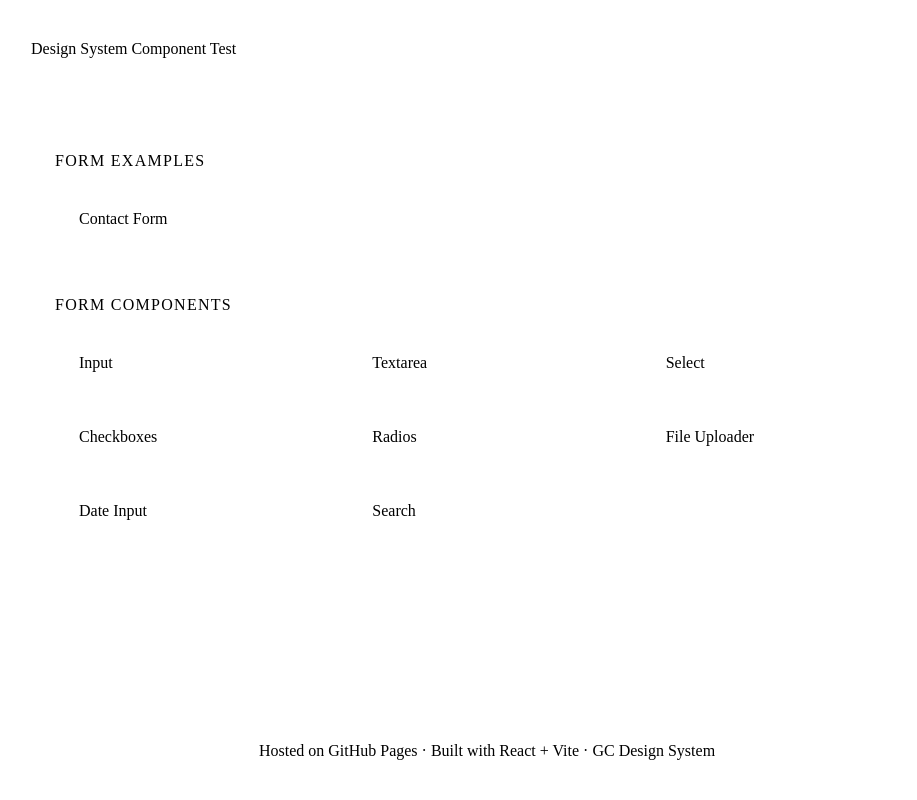
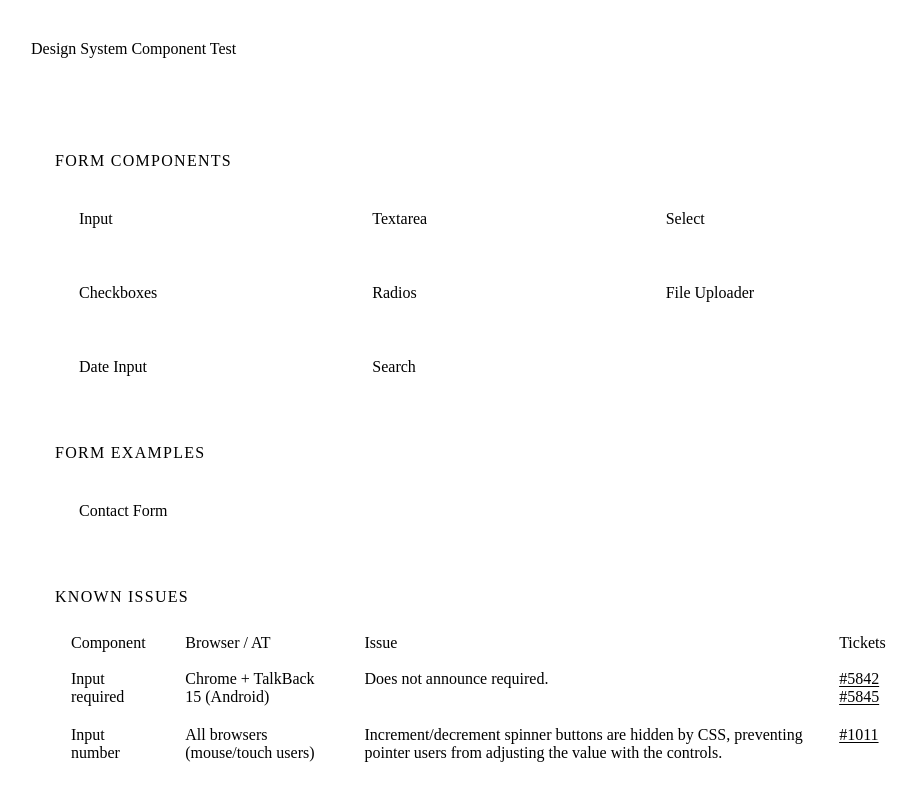
Before and after one commit to thiessenp-cds/design-system-test, a React (Vite) app: page / in a window 1280 px wide. Shown: the top 800 px of the page, without its empty margins (153-1070 px from the left). Built offline with nearby package versions, Linux system fonts and the light colour scheme.

Commit message:
Move known issues to make page

```diff
--- a/src/App.css
+++ b/src/App.css
@@ -102,3 +102,40 @@ a.component-card:hover {
   color: var(--gcds-text-secondary);
   border-top: var(--gcds-border-width-sm) solid var(--gcds-border-default);
 }
+
+/* ── Known Issues Table ──────────────────────────────── */
+.known-issues-wrapper {
+  border: var(--gcds-border-width-sm) solid var(--gcds-border-default);
+  border-radius: var(--gcds-border-radius-md);
+  overflow: hidden;
+}
+
+.known-issues-table {
+  width: 100%;
+  border-collapse: collapse;
+  font: var(--gcds-font-text-small);
+}
+
+.known-issues-table th {
+  text-align: left;
+  padding: 0.5rem 1rem;
+  font-weight: var(--gcds-font-weights-semibold);
+  color: var(--gcds-text-secondary);
+  background: var(--gcds-bg-light);
+  border-bottom: var(--gcds-border-width-sm) solid var(--gcds-border-default);
+}
+
+.known-issues-table td {
+  padding: 0.625rem 1rem;
+  color: var(--gcds-text-primary);
+  vertical-align: top;
+  border-bottom: var(--gcds-border-width-sm) solid var(--gcds-border-default);
+}
+
+.known-issues-table tr:last-child td {
+  border-bottom: 0;
+}
+
+.known-issues-table a {
+  color: var(--gcds-text-primary);
+}
--- a/src/App.jsx
+++ b/src/App.jsx
@@ -40,17 +40,54 @@ function HomePage() {
 
       <main className="main">
         <section className="section">
+          <h2 className="section__heading">Form Components</h2>
+          <div className="component-grid">
+            {components.map((c) => (
+              <ComponentCard key={c.name} name={c.name} path={c.path} />
+            ))}
+          </div>
+        </section>
+
+        <section className="section">
           <h2 className="section__heading">Form Examples</h2>
           <div className="component-grid">
             <ComponentCard key={"Contact Form"} name={"Contact Form"} path={"complete-form"} />
           </div>
         </section>
+
         <section className="section">
-          <h2 className="section__heading">Form Components</h2>
-          <div className="component-grid">
-            {components.map((c) => (
-              <ComponentCard key={c.name} name={c.name} path={c.path} />
-            ))}
+          <h2 className="section__heading">Known Issues</h2>
+          <div className="known-issues-wrapper">
+            <table className="known-issues-table">
+              <thead>
+                <tr>
+                  <th>Component</th>
+                  <th>Browser / AT</th>
+                  <th>Issue</th>
+                  <th>Tickets</th>
+                </tr>
+              </thead>
+              <tbody>
+                <tr>
+                  <td>Input required</td>
+                  <td>Chrome + TalkBack 15 (Android)</td>
+                  <td>Does not announce required.</td>
+                  <td>
+                    <a href="https://github.com/cds-snc/platform-forms-client/issues/5842" target="_blank" rel="noreferrer">#5842</a>
+                    {' '}
+                    <a href="https://github.com/cds-snc/platform-forms-client/issues/5845" target="_blank" rel="noreferrer">#5845</a>
+                  </td>
+                </tr>
+                <tr>
+                  <td>Input number</td>
+                  <td>All browsers (mouse/touch users)</td>
+                  <td>Increment/decrement spinner buttons are hidden by CSS, preventing pointer users from adjusting the value with the controls.</td>
+                  <td>
+                    <a href="https://github.com/cds-snc/gcds-components/issues/1011" target="_blank" rel="noreferrer">#1011</a>
+                  </td>
+                </tr>
+              </tbody>
+            </table>
           </div>
         </section>
       </main>
--- a/src/pages/CheckboxesPage.jsx
+++ b/src/pages/CheckboxesPage.jsx
@@ -1,7 +1,6 @@
 import { useState } from 'react'
 import { GcdsCheckboxes } from '@gcds-core/components-react'
 import { Link } from 'react-router-dom'
-import IssueTable from '../components/IssueTable'
 import '../styles/page.css'
 
 const colourOptions = [
@@ -56,7 +55,6 @@ export default function CheckboxesPage() {
                 </p>
               )}
             </div>
-            <IssueTable issues={[]} />
           </div>
         </section>
 
@@ -78,7 +76,6 @@ export default function CheckboxesPage() {
                 </p>
               )}
             </div>
-            <IssueTable issues={[]} />
           </div>
         </section>
 
@@ -95,7 +92,6 @@ export default function CheckboxesPage() {
                 ])}
               />
             </div>
-            <IssueTable issues={[]} />
           </div>
         </section>
 
@@ -111,7 +107,6 @@ export default function CheckboxesPage() {
                 required
               />
             </div>
-            <IssueTable issues={[]} />
           </div>
         </section>
 
@@ -127,7 +122,6 @@ export default function CheckboxesPage() {
                 disabled
               />
             </div>
-            <IssueTable issues={[]} />
           </div>
         </section>
 
@@ -143,7 +137,6 @@ export default function CheckboxesPage() {
                 errorMessage="Select at least one colour to continue."
               />
             </div>
-            <IssueTable issues={[]} />
           </div>
         </section>
 
--- a/src/pages/DateInputPage.jsx
+++ b/src/pages/DateInputPage.jsx
@@ -1,7 +1,6 @@
 import { useState } from 'react'
 import { GcdsDateInput } from '@gcds-core/components-react'
 import { Link } from 'react-router-dom'
-import IssueTable from '../components/IssueTable'
 import '../styles/page.css'
 
 export default function DateInputPage() {
@@ -35,7 +34,6 @@ export default function DateInputPage() {
                 <p className="example__value">Value: <code>{dateValue}</code></p>
               )}
             </div>
-            <IssueTable issues={[]} />
           </div>
         </section>
 
@@ -54,7 +52,6 @@ export default function DateInputPage() {
                 <p className="example__value">Value: <code>{compactValue}</code></p>
               )}
             </div>
-            <IssueTable issues={[]} />
           </div>
         </section>
 
@@ -70,7 +67,6 @@ export default function DateInputPage() {
                 required
               />
             </div>
-            <IssueTable issues={[]} />
           </div>
         </section>
 
@@ -87,7 +83,6 @@ export default function DateInputPage() {
                 max="2026-12-31"
               />
             </div>
-            <IssueTable issues={[]} />
           </div>
         </section>
 
@@ -104,7 +99,6 @@ export default function DateInputPage() {
                 disabled
               />
             </div>
-            <IssueTable issues={[]} />
           </div>
         </section>
 
@@ -121,7 +115,6 @@ export default function DateInputPage() {
                 errorMessage="Enter your date of birth to continue."
               />
             </div>
-            <IssueTable issues={[]} />
           </div>
         </section>
 
--- a/src/pages/FileUploaderPage.jsx
+++ b/src/pages/FileUploaderPage.jsx
@@ -1,6 +1,5 @@
 import { GcdsFileUploader } from '@gcds-core/components-react'
 import { Link } from 'react-router-dom'
-import IssueTable from '../components/IssueTable'
 import '../styles/page.css'
 
 export default function FileUploaderPage() {
@@ -26,7 +25,6 @@ export default function FileUploaderPage() {
                 label="Upload a document"
               />
             </div>
-            <IssueTable issues={[]} />
           </div>
         </section>
 
@@ -42,7 +40,6 @@ export default function FileUploaderPage() {
                 required
               />
             </div>
-            <IssueTable issues={[]} />
           </div>
         </section>
 
@@ -58,7 +55,6 @@ export default function FileUploaderPage() {
                 accept="image/*"
               />
             </div>
-            <IssueTable issues={[]} />
           </div>
         </section>
 
@@ -75,7 +71,6 @@ export default function FileUploaderPage() {
                 multiple
               />
             </div>
-            <IssueTable issues={[]} />
           </div>
         </section>
 
@@ -91,7 +86,6 @@ export default function FileUploaderPage() {
                 disabled
               />
             </div>
-            <IssueTable issues={[]} />
           </div>
         </section>
 
@@ -108,7 +102,6 @@ export default function FileUploaderPage() {
                 errorMessage="You must upload a valid government-issued ID to continue."
               />
             </div>
-            <IssueTable issues={[]} />
           </div>
         </section>
 
--- a/src/pages/InputPage.jsx
+++ b/src/pages/InputPage.jsx
@@ -1,7 +1,6 @@
 import { useState } from 'react'
 import { GcdsInput } from '@gcds-core/components-react'
 import { Link } from 'react-router-dom'
-import IssueTable from '../components/IssueTable'
 import '../styles/page.css'
 
 export default function InputPage() {
@@ -39,7 +38,6 @@ export default function InputPage() {
                 <p className="example__value">Value: <code>{textValue}</code></p>
               )}
             </div>
-            <IssueTable issues={[]} />
           </div>
         </section>
 
@@ -62,16 +60,6 @@ export default function InputPage() {
                 <p className="example__value">Value: <code>{emailValue}</code></p>
               )}
             </div>
-            <IssueTable issues={[
-              {
-                combo: 'Chrome + TalkBack 15 (Android)',
-                description: 'Does not announce required.',
-                tickets: [
-                  { text: '#5842', href: 'https://github.com/cds-snc/platform-forms-client/issues/5842' },
-                  { text: '#5845', href: 'https://github.com/cds-snc/platform-forms-client/issues/5845' },
-                ],
-              },
-            ]} />
           </div>
         </section>
 
@@ -91,16 +79,6 @@ export default function InputPage() {
                 onGcdsInput={(e) => setPasswordValue(e.detail)}
               />
             </div>
-            <IssueTable issues={[
-              {
-                combo: 'Chrome + TalkBack 15 (Android)',
-                description: 'Does not announce required.',
-                tickets: [
-                  { text: '#5842', href: 'https://github.com/cds-snc/platform-forms-client/issues/5842' },
-                  { text: '#5845', href: 'https://github.com/cds-snc/platform-forms-client/issues/5845' },
-                ],
-              },
-            ]} />
           </div>
         </section>
 
@@ -121,15 +99,6 @@ export default function InputPage() {
                 onGcdsInput={(e) => setNumberValue(e.detail)}
               />
             </div>
-            <IssueTable issues={[
-              {
-                combo: 'All browsers (mouse/touch users)',
-                description: 'Increment/decrement spinner buttons are hidden by CSS, preventing pointer users from adjusting the value with the controls.',
-                tickets: [
-                  { text: '#1011', href: 'https://github.com/cds-snc/gcds-components/issues/1011' },
-                ],
-              },
-            ]} />
           </div>
         </section>
 
@@ -147,7 +116,6 @@ export default function InputPage() {
                 disabled
               />
             </div>
-            <IssueTable issues={[]} />
           </div>
         </section>
 
@@ -166,16 +134,6 @@ export default function InputPage() {
                 errorMessage="Enter a valid Canadian postal code."
               />
             </div>
-            <IssueTable issues={[
-              {
-                combo: 'Chrome + TalkBack 15 (Android)',
-                description: 'Does not announce required.',
-                tickets: [
-                  { text: '#5842', href: 'https://github.com/cds-snc/platform-forms-client/issues/5842' },
-                  { text: '#5845', href: 'https://github.com/cds-snc/platform-forms-client/issues/5845' },
-                ],
-              },
-            ]} />
           </div>
         </section>
 
--- a/src/pages/RadiosPage.jsx
+++ b/src/pages/RadiosPage.jsx
@@ -1,7 +1,6 @@
 import { useState } from 'react'
 import { GcdsRadios } from '@gcds-core/components-react'
 import { Link } from 'react-router-dom'
-import IssueTable from '../components/IssueTable'
 import '../styles/page.css'
 
 const yesNoOptions = [
@@ -55,7 +54,6 @@ export default function RadiosPage() {
                 </p>
               )}
             </div>
-            <IssueTable issues={[]} />
           </div>
         </section>
 
@@ -77,7 +75,6 @@ export default function RadiosPage() {
                 </p>
               )}
             </div>
-            <IssueTable issues={[]} />
           </div>
         </section>
 
@@ -99,7 +96,6 @@ export default function RadiosPage() {
                 </p>
               )}
             </div>
-            <IssueTable issues={[]} />
           </div>
         </section>
 
@@ -115,7 +111,6 @@ export default function RadiosPage() {
                 disabled
               />
             </div>
-            <IssueTable issues={[]} />
           </div>
         </section>
 
@@ -131,7 +126,6 @@ export default function RadiosPage() {
                 errorMessage="Select yes or no to continue."
               />
             </div>
-            <IssueTable issues={[]} />
           </div>
         </section>
 
--- a/src/pages/SearchPage.jsx
+++ b/src/pages/SearchPage.jsx
@@ -1,7 +1,6 @@
 import { useState } from 'react'
 import { GcdsSearch } from '@gcds-core/components-react'
 import { Link } from 'react-router-dom'
-import IssueTable from '../components/IssueTable'
 import '../styles/page.css'
 
 export default function SearchPage() {
@@ -30,7 +29,6 @@ export default function SearchPage() {
                 placeholder="Canada.ca"
               />
             </div>
-            <IssueTable issues={[]} />
           </div>
         </section>
 
@@ -44,7 +42,6 @@ export default function SearchPage() {
                 placeholder="this site"
               />
             </div>
-            <IssueTable issues={[]} />
           </div>
         </section>
 
@@ -65,7 +62,6 @@ export default function SearchPage() {
                 ])}
               />
             </div>
-            <IssueTable issues={[]} />
           </div>
         </section>
 
@@ -91,7 +87,6 @@ export default function SearchPage() {
                 <p className="example__value">Last submitted: <code>{submittedTerm}</code></p>
               )}
             </div>
-            <IssueTable issues={[]} />
           </div>
         </section>
 
@@ -107,7 +102,6 @@ export default function SearchPage() {
                 method="get"
               />
             </div>
-            <IssueTable issues={[]} />
           </div>
         </section>
 
--- a/src/pages/SelectPage.jsx
+++ b/src/pages/SelectPage.jsx
@@ -1,7 +1,6 @@
 import { useState } from 'react'
 import { GcdsSelect } from '@gcds-core/components-react'
 import { Link } from 'react-router-dom'
-import IssueTable from '../components/IssueTable'
 import '../styles/page.css'
 
 export default function SelectPage() {
@@ -51,7 +50,6 @@ export default function SelectPage() {
                 <p className="example__value">Selected: <code>{province}</code></p>
               )}
             </div>
-            <IssueTable issues={[]} />
           </div>
         </section>
 
@@ -75,7 +73,6 @@ export default function SelectPage() {
                 <p className="example__value">Selected: <code>{language}</code></p>
               )}
             </div>
-            <IssueTable issues={[]} />
           </div>
         </section>
 
@@ -107,7 +104,6 @@ export default function SelectPage() {
                 </optgroup>
               </GcdsSelect>
             </div>
-            <IssueTable issues={[]} />
           </div>
         </section>
 
@@ -127,7 +123,6 @@ export default function SelectPage() {
                 <option value="qc">Quebec</option>
               </GcdsSelect>
             </div>
-            <IssueTable issues={[]} />
           </div>
         </section>
 
@@ -149,7 +144,6 @@ export default function SelectPage() {
                 <option value="other">Other</option>
               </GcdsSelect>
             </div>
-            <IssueTable issues={[]} />
           </div>
         </section>
 
--- a/src/pages/TextareaPage.jsx
+++ b/src/pages/TextareaPage.jsx
@@ -1,7 +1,6 @@
 import { useState } from 'react'
 import { GcdsTextarea } from '@gcds-core/components-react'
 import { Link } from 'react-router-dom'
-import IssueTable from '../components/IssueTable'
 import '../styles/page.css'
 
 export default function TextareaPage() {
@@ -36,7 +35,6 @@ export default function TextareaPage() {
                 <p className="example__value">Value: <code>{feedbackValue}</code></p>
               )}
             </div>
-            <IssueTable issues={[]} />
           </div>
         </section>
 
@@ -58,7 +56,6 @@ export default function TextareaPage() {
                 <p className="example__value">Characters: <code>{bioValue.length}</code></p>
               )}
             </div>
-            <IssueTable issues={[]} />
           </div>
         </section>
 
@@ -76,7 +73,6 @@ export default function TextareaPage() {
                 value="123 Main Street&#10;Ottawa, ON&#10;K1A 0A6"
               />
             </div>
-            <IssueTable issues={[]} />
           </div>
         </section>
 
@@ -94,7 +90,6 @@ export default function TextareaPage() {
                 hideLimit
               />
             </div>
-            <IssueTable issues={[]} />
           </div>
         </section>
 
@@ -112,7 +107,6 @@ export default function TextareaPage() {
                 disabled
               />
             </div>
-            <IssueTable issues={[]} />
           </div>
         </section>
 
@@ -131,7 +125,6 @@ export default function TextareaPage() {
                 errorMessage="Description must be at least 20 characters."
               />
             </div>
-            <IssueTable issues={[]} />
           </div>
         </section>
 
--- a/src/styles/page.css
+++ b/src/styles/page.css
@@ -1,6 +1,6 @@
 /* ── Page layout ─────────────────────────────────────── */
 .page {
-  max-width: 72rem;
+  max-width: 57rem;
   margin: 0 auto;
   padding: 2rem 1.5rem 4rem;
 }
@@ -55,16 +55,6 @@
 
 /* Two-column layout: component preview (left) + issues panel (right) */
 .example__body {
-  display: grid;
-  grid-template-columns: 3fr 2fr;
-  gap: 1.25rem;
-  align-items: start;
-}
-
-@media (max-width: 52rem) {
-  .example__body {
-    grid-template-columns: 1fr;
-  }
 }
 
 .example__preview {
@@ -79,70 +69,3 @@
   font: var(--gcds-font-text-small);
   color: var(--gcds-text-secondary);
 }
-
-/* ── Known issues panel ──────────────────────────────── */
-.example__issues {
-  border: var(--gcds-border-width-sm) solid var(--gcds-border-default);
-  border-radius: var(--gcds-border-radius-md);
-  overflow: hidden;
-}
-
-.example__issues-heading {
-  font: var(--gcds-font-text-small);
-  font-weight: var(--gcds-font-weights-bold);
-  color: var(--gcds-text-secondary);
-  text-transform: uppercase;
-  letter-spacing: 0.06em;
-  margin: 0;
-  padding: 0.625rem 1rem;
-  background: var(--gcds-bg-light);
-  border-bottom: var(--gcds-border-width-sm) solid var(--gcds-border-default);
-}
-
-.example__issues-empty {
-  font: var(--gcds-font-text-small);
-  color: var(--gcds-text-secondary);
-  font-style: italic;
-  margin: 0;
-  padding: 0.75rem 1rem;
-}
-
-/* ── Issues table ────────────────────────────────────── */
-.issues-table {
-  width: 100%;
-  border-collapse: collapse;
-  font: var(--gcds-font-text-small);
-}
-
-.issues-table th {
-  text-align: left;
-  padding: 0.5rem 1rem;
-  font-weight: var(--gcds-font-weights-semibold);
-  color: var(--gcds-text-secondary);
-  background: var(--gcds-bg-light);
-  border-bottom: var(--gcds-border-width-sm) solid var(--gcds-border-default);
-}
-
-.issues-table td {
-  padding: 0.625rem 1rem;
-  color: var(--gcds-text-primary);
-  vertical-align: top;
-  border-bottom: var(--gcds-border-width-sm) solid var(--gcds-border-default);
-}
-
-.issues-table tr:last-child td {
-  border-bottom: 0;
-}
-
-.issues-table__tickets {
-  white-space: nowrap;
-}
-
-.issues-table__ticket-link {
-  display: inline-block;
-  margin-right: 0.35rem;
-}
-
-.issues-table__ticket-link:last-child {
-  margin-right: 0;
-}
```
